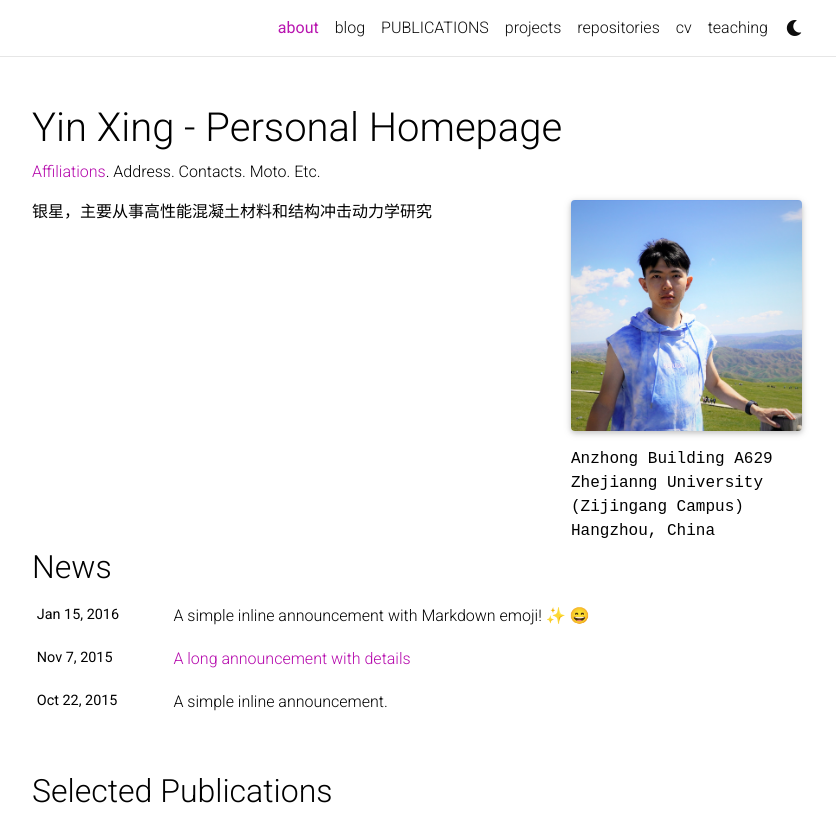
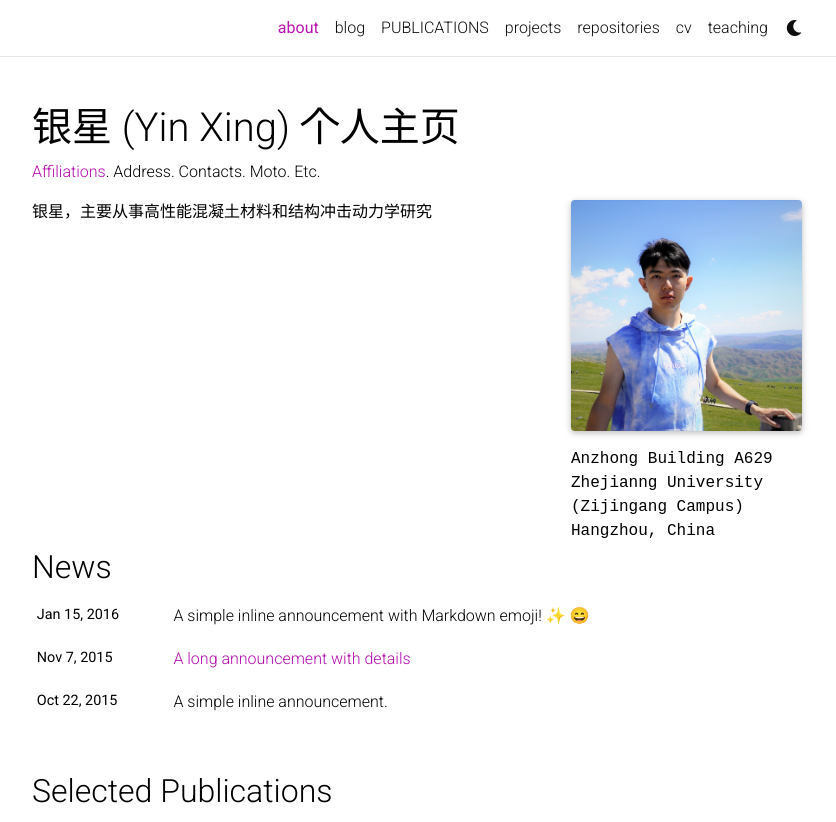
Before and after one commit to sterling-yin/sterling-yin.github.io, a Jekyll site: the page built from _pages/about.md, in a window 1280 px wide and 1111 px high, cut to the strip 0-822 px from the top of the window. Shown: the whole strip, without its empty margins (223-1059 px from the left). Built offline with Jekyll 4.4.1, drawn with Linux system fonts in a browser that asks for light colours; full-size pictures stand in for the smaller copies a plugin makes; emoji names are drawn with the system emoji font; comment, search, counter and statistics services are not loaded; a style sheet for code colours, icons or effects is not loaded.

Commit message:
Update _config.yml

```diff
--- a/_config.yml
+++ b/_config.yml
@@ -2,7 +2,7 @@
 # Site settings
 # -----------------------------------------------------------------------------
 
-title: Yin Xing - Personal Homepage # the website title (if blank, full name will be used instead)
+title: 银星 (Yin Xing) 个人主页 # the website title (if blank, full name will be used instead)
 first_name: Xing
 middle_name:
 last_name: Yin
```
